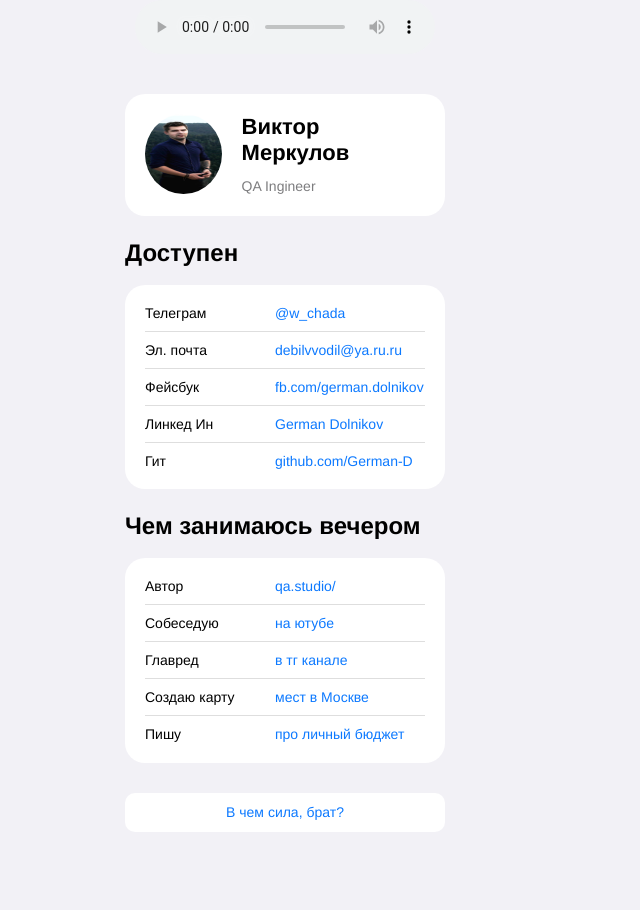
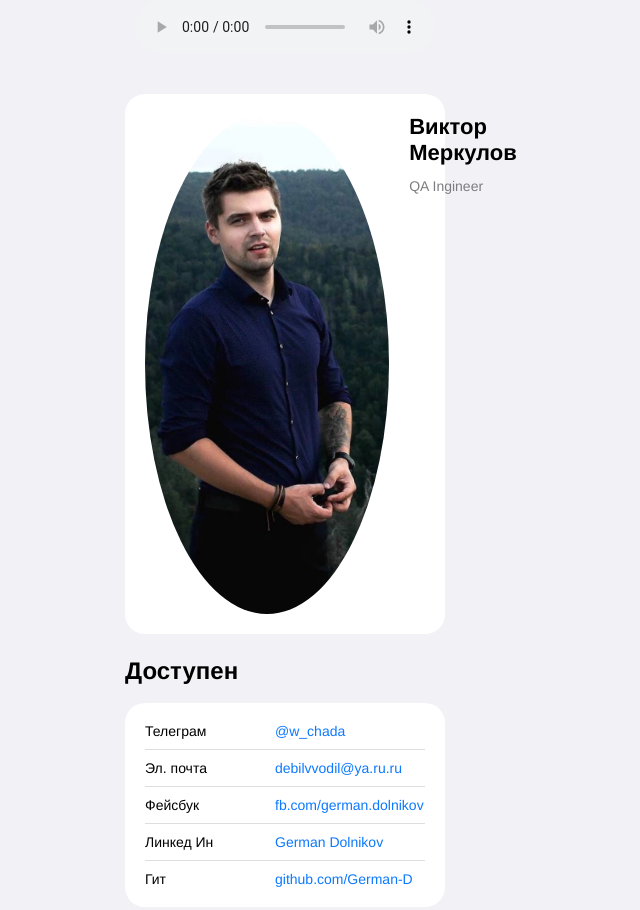
Before and after one commit to qwerty228qq/qwerty228qq.github.io, a plain HTML site: page index.html in a window 1280 px wide. Shown: the top 910 px of the page, without its empty margins (355-995 px from the left). Before the commit the page ends 872 px from the top, so only its background shows below. Drawn offline with Linux system fonts and the light colour scheme.

Commit message:
Update ios.css

```diff
--- a/ios.css
+++ b/ios.css
@@ -29,8 +29,8 @@ body {
 
 .header__avatar {
   border-radius: 50%;
-  width: 80px;
-  height: 80px;
+  width: 800px;
+  height: 500px;
 }
 
 .header__title {
```
